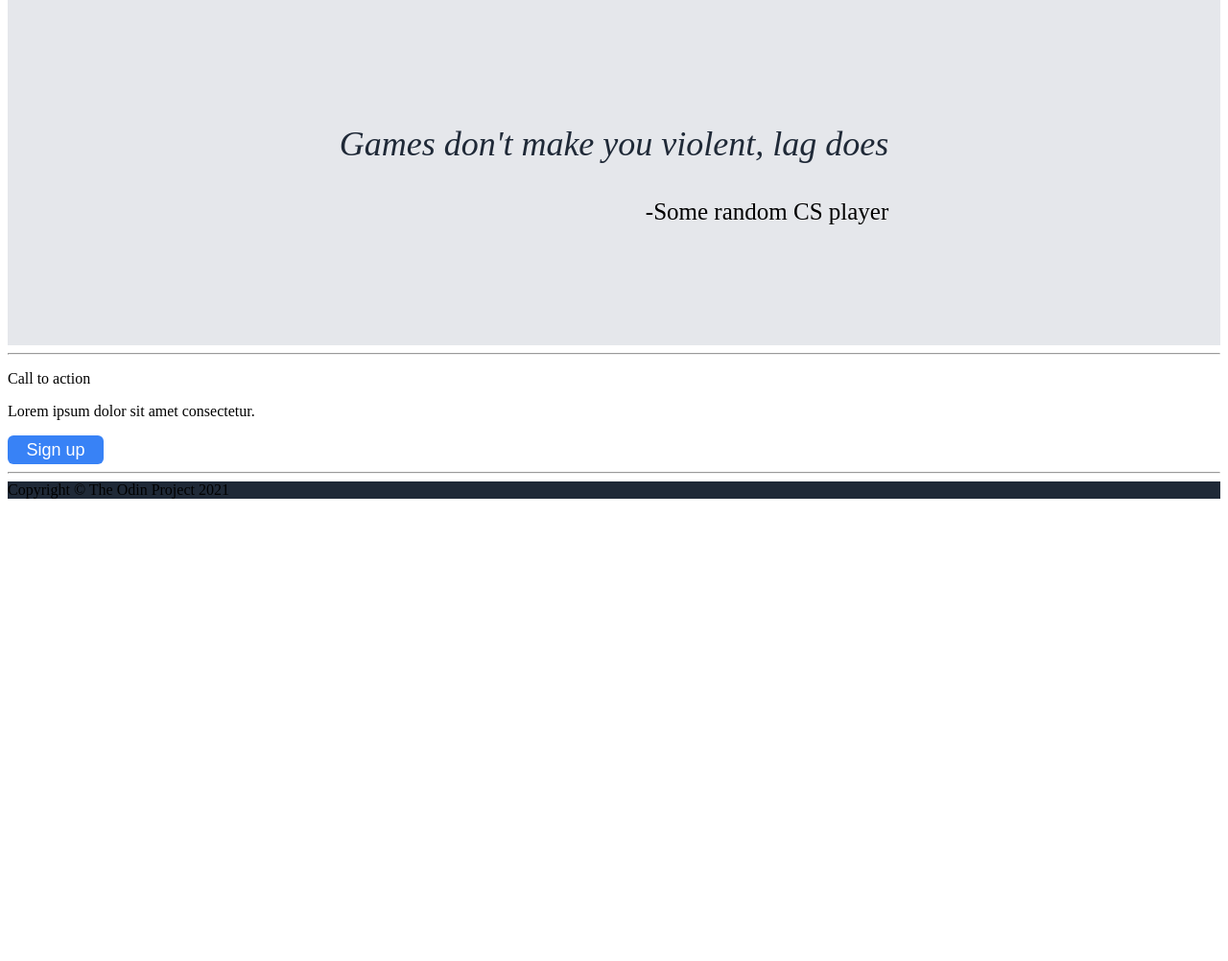
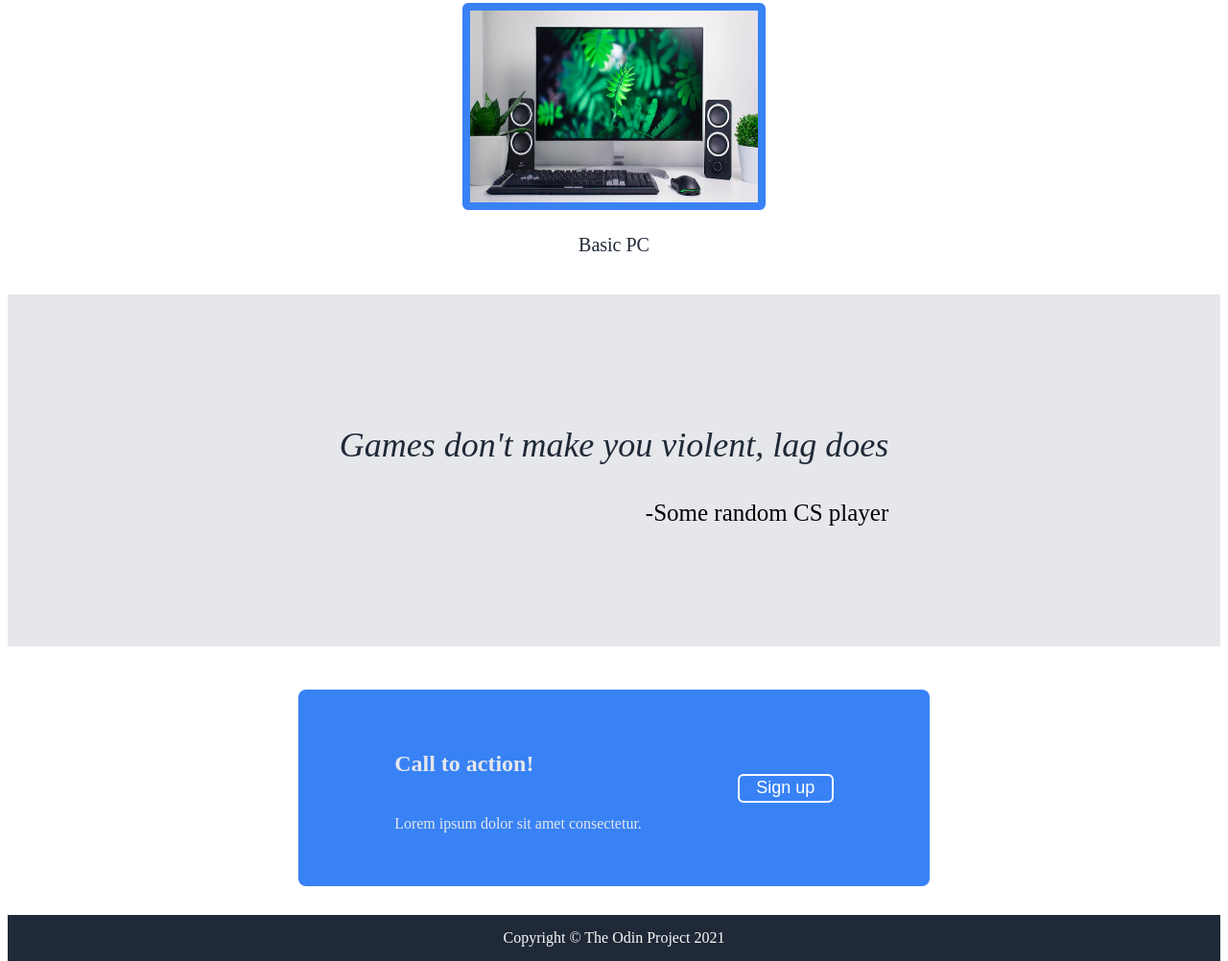
Before and after one commit to aashish-rupreja/html-css-complete-webpage, a plain HTML site: page index.html in a window 1280 px wide. Shown: the part 1115-2117 px from the top of the page at 96% size. Before the commit the page ends 1635 px from the top, so only its background shows below. Drawn offline with Linux system fonts and the light colour scheme.

Commit message:
Complete full project

```diff
--- a/index.html
+++ b/index.html
@@ -58,15 +58,15 @@
           <p class="quoter">-Some random CS player</p>
         </div>
       </section>
-      <hr />
-      <section class="4">
+      <section class="section-4">
         <div class="call-to-action-container">
-          <p>Call to action</p>
-          <p>Lorem ipsum dolor sit amet consectetur.</p>
-          <button>Sign up</button>
+          <div class="text-container">
+            <p id="action">Call to action!</p>
+            <p>Lorem ipsum dolor sit amet consectetur.</p>
+          </div>
+          <div class="button-container"><button>Sign up</button></div>
         </div>
       </section>
-      <hr />
       <footer>Copyright &copy; The Odin Project 2021</footer>
     </main>
   </body>
--- a/style.css
+++ b/style.css
@@ -123,6 +123,7 @@ h2 {
   display: flex;
   justify-content: center;
   align-content: center;
+  flex-wrap: wrap;
   gap: 10px;
 }
 
@@ -159,5 +160,56 @@ h2 {
   display: flex;
   justify-content: center;
   padding: 100px 150px;
+  margin-bottom: 15px;
 }
 /* Organizing Section-3 */
+
+/* Basic styling of Section-4 */
+.section-4 {
+  display: flex;
+  justify-content: center;
+  align-items: center;
+  padding: 30px;
+}
+
+.call-to-action-container {
+  background-color: #3882f6;
+  border-radius: 8px;
+  color: #e5e7eb;
+  display: flex;
+  justify-content: centfer;
+  align-items: center;
+  padding: 40px 100px;
+  gap: 100px;
+}
+
+.button-container > button {
+  border: 2px solid white;
+}
+
+/* Basic styling of section-4 */
+
+/* Organizing Section-4 */
+.button-container {
+  display: flex;
+}
+
+.text-container {
+  display: flex;
+  flex-direction: column;
+  margin-right: auto;
+}
+
+#action {
+  font-weight: bold;
+  font-size: 24px;
+}
+/* Organizing Section-4 */
+
+/* Styling of footer */
+footer {
+  text-align: center;
+  color: #f9faf8;
+  padding: 15px;
+}
+/* Styling of footer */
```
